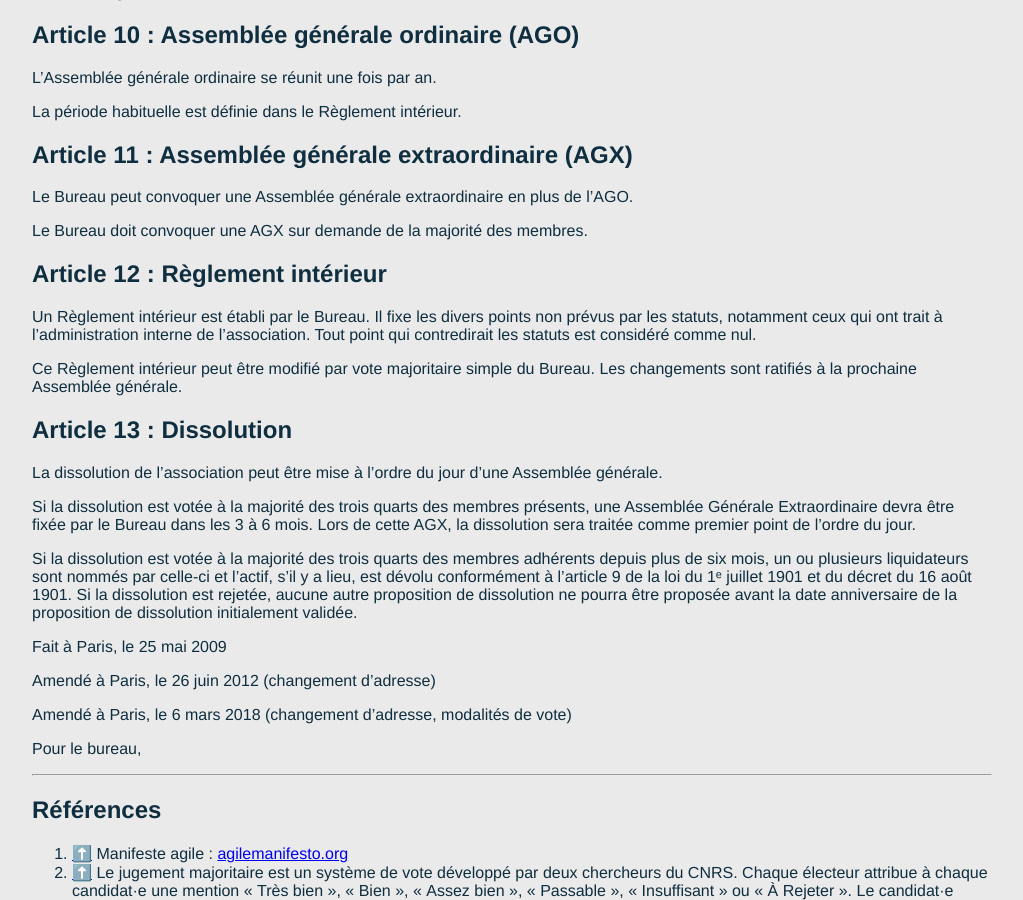
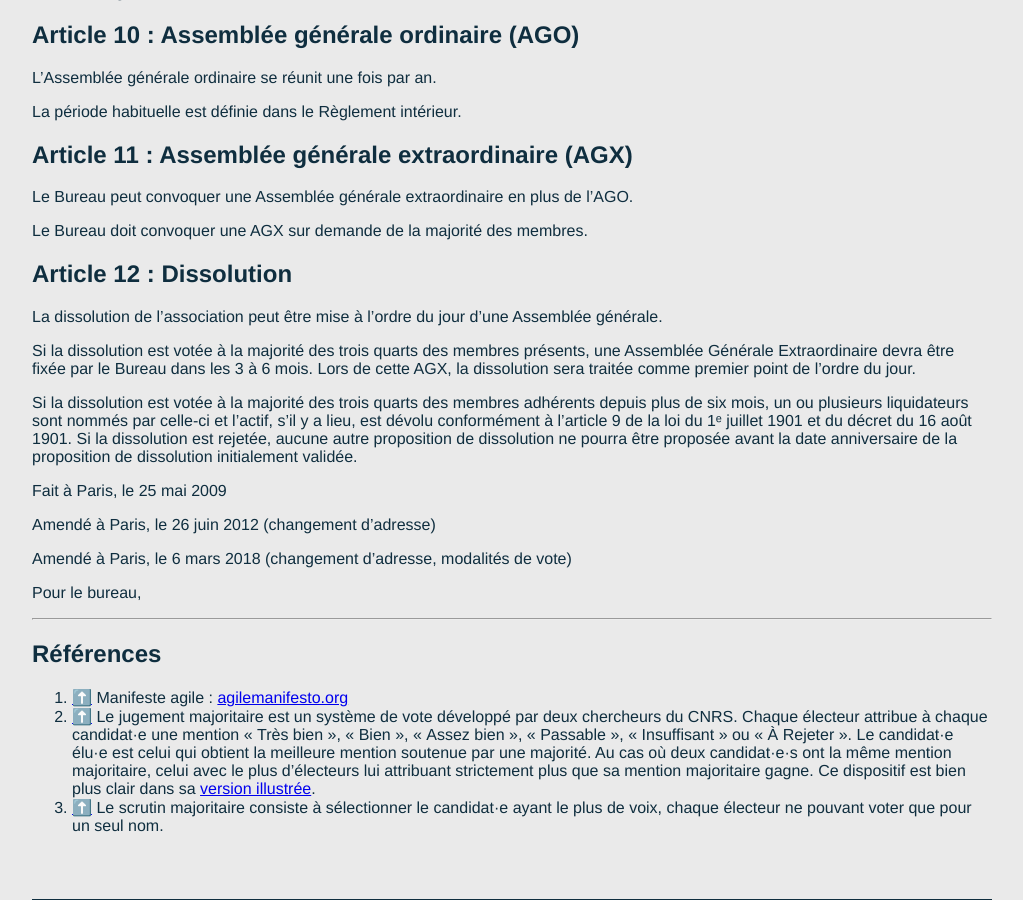
Before and after one commit to AgileFrance/AgileFrance.github.io, a Jekyll site: the page built from _pages/statuts.md, in a window 1280 px wide and 900 px high, scrolled down 1969 px. Shown: the whole window, without its empty margins (128-1151 px from the left). Built offline with Jekyll 4.4.1, drawn with Linux system fonts in a browser that asks for light colours.

Commit message:
Soumet les modifications du règlement à l'AG
En l’absence de mention spécifique dans les statuts, la loi indique que le règlement intérieur doit être validé en AG

```diff
--- a/_pages/statuts.md
+++ b/_pages/statuts.md
@@ -88,13 +88,7 @@
 
 Le Bureau doit convoquer une AGX sur demande de la majorité des membres.
 
-## Article 12 : Règlement intérieur
-
-Un Règlement intérieur est établi par le Bureau. Il fixe les divers points non prévus par les statuts, notamment ceux qui ont trait à l’administration interne de l’association. Tout point qui contredirait les statuts est considéré comme nul.
-
-Ce Règlement intérieur peut être modifié par vote majoritaire simple du Bureau. Les changements sont ratifiés à la prochaine Assemblée générale.
-
-## Article 13 : Dissolution
+## Article 12 : Dissolution
 
 La dissolution de l’association peut être mise à l’ordre du jour d’une Assemblée générale.
 
```
